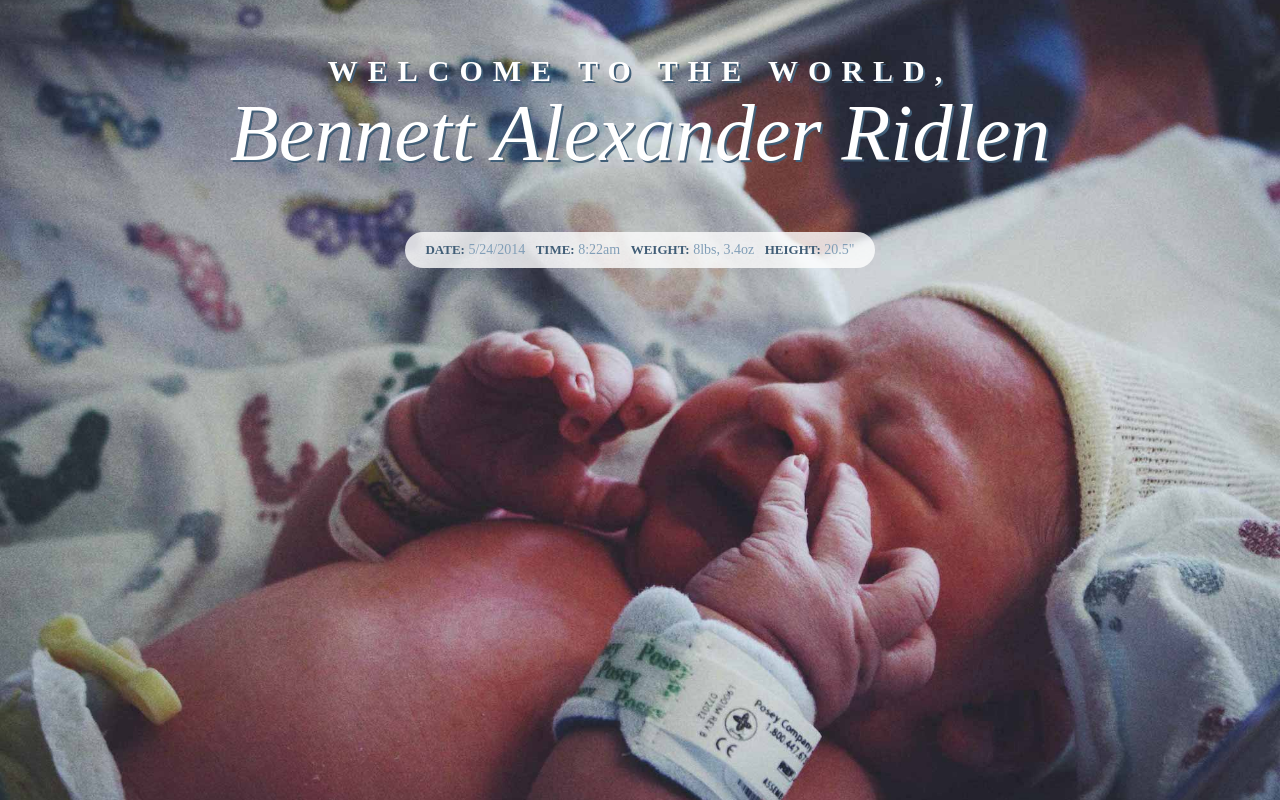
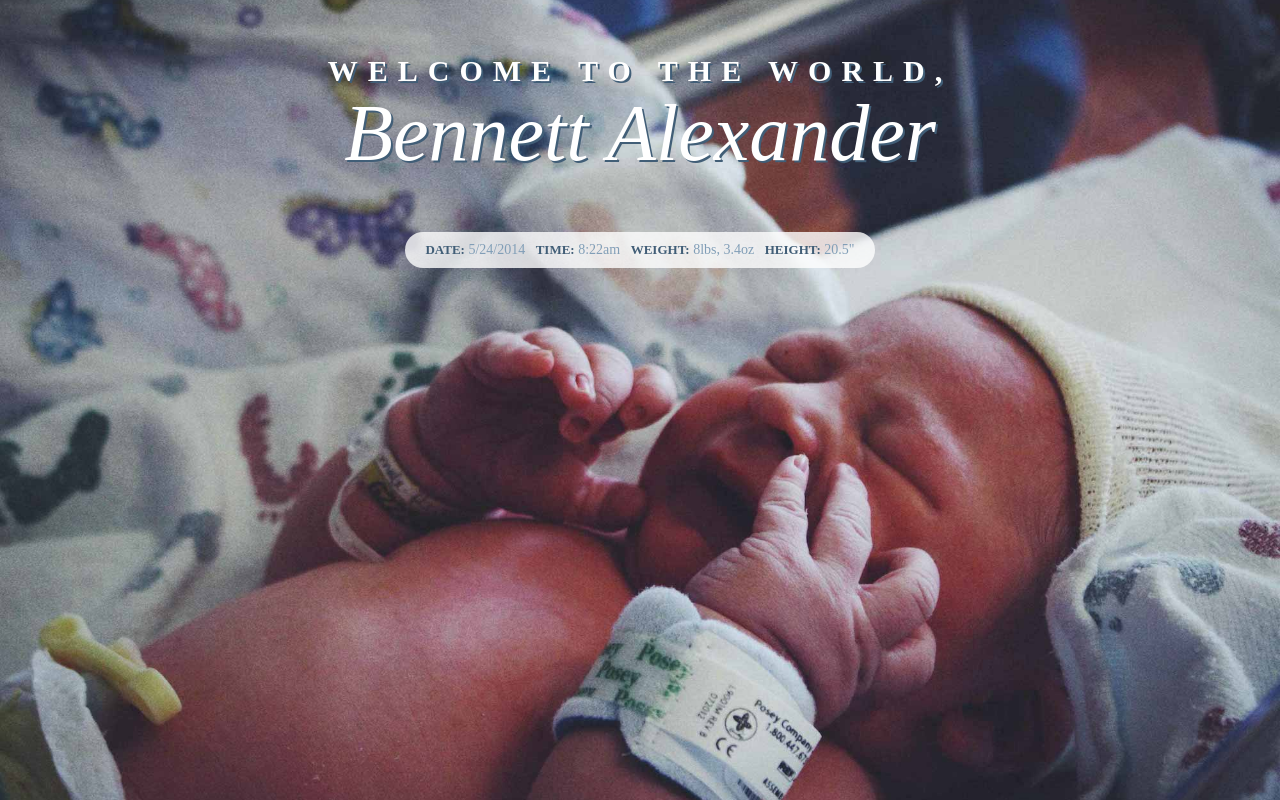
Before and after one commit to spatula/bennettalexander.co, a plain HTML site: page index.html in a window 1280 px wide. Drawn offline with Linux system fonts and the light colour scheme; a web font is replaced by a local one.

Commit message:
Remove last name

```diff
--- a/index.html
+++ b/index.html
@@ -16,7 +16,7 @@
   <body>
     <h1>
       <small>Welcome to the world,</small>
-      Bennett Alexander Ridlen
+      Bennett Alexander
     </h1>
 
     <div class="stats">
```
